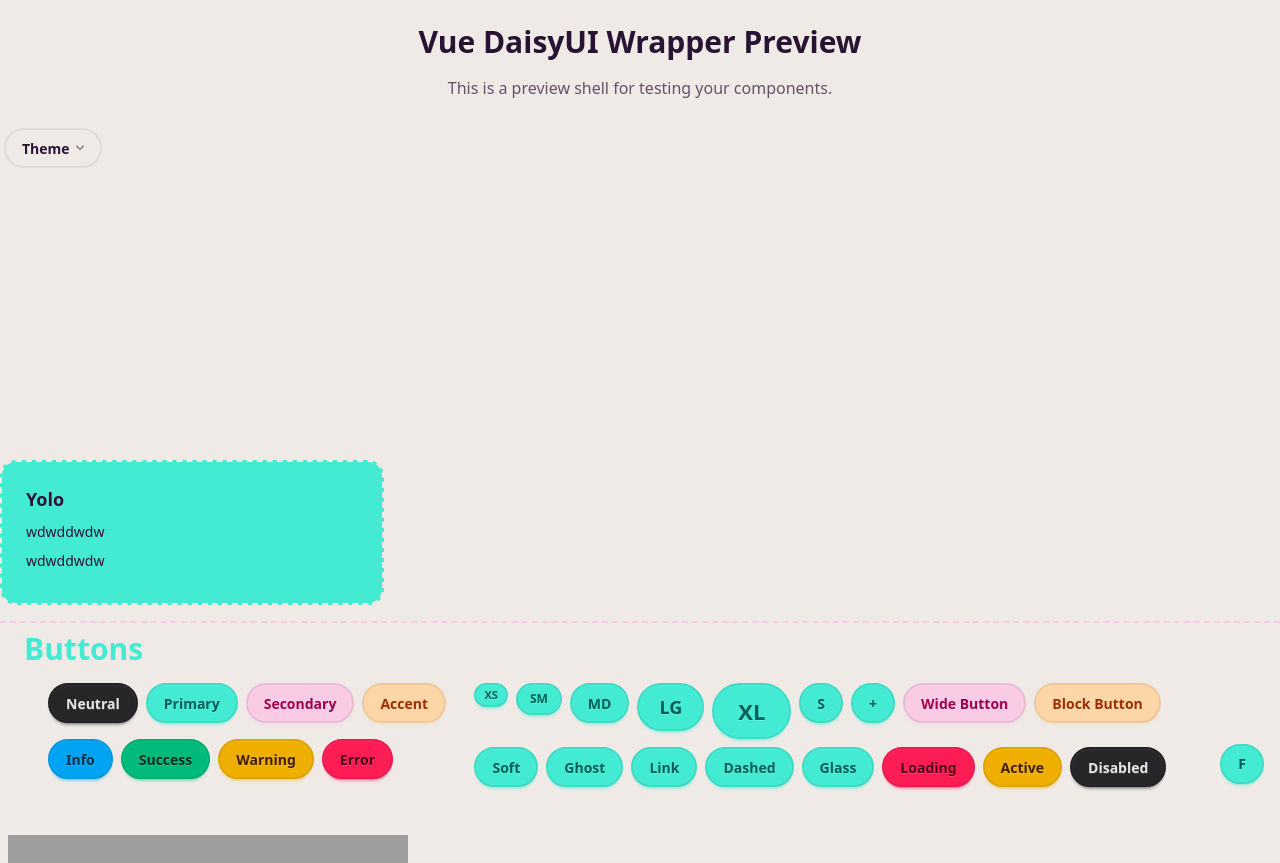
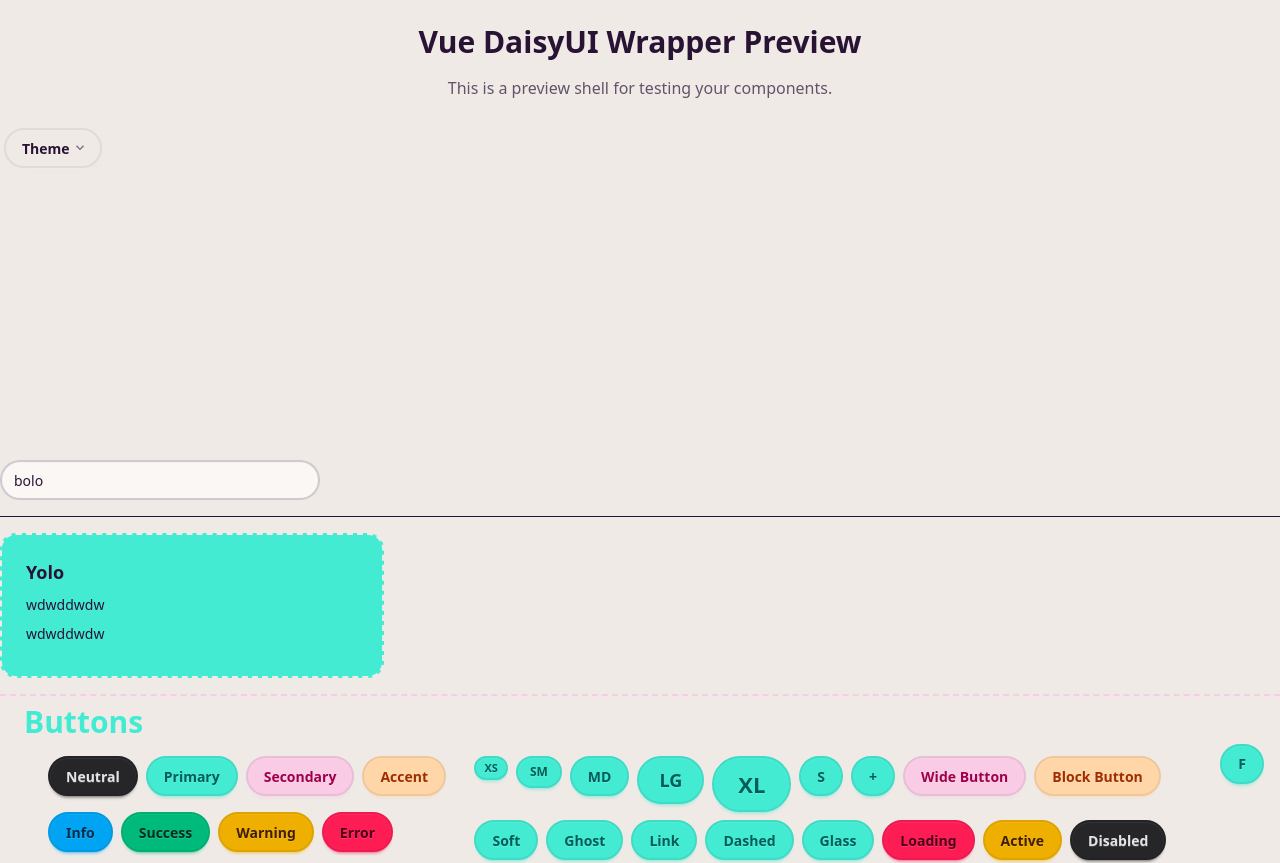
Before and after one commit to BenLehr/DaiVee, a Vue app: page / in a window 1280 px wide. Shown: the top 863 px of the page. Built offline with nearby package versions, Linux system fonts and the light colour scheme; grey boxes are pictures that could not be loaded.

Commit message:
Enhance input handling and add form previews
Added $attrs binding in Input.vue for better attribute passing. Introduced ExampleForm and TextInput components for form preview and modeling. Cleaned up Fab.vue by removing unnecessary lines for improved readability.

```diff
--- a/src/App.vue
+++ b/src/App.vue
@@ -9,6 +9,7 @@
 import CardBody    from "./components/card/CardBody.vue";
 import CardActions from "./components/card/CardActions.vue";
 import { Fab }     from "@/components/fab/index.js";
+import ExampleForm from "@/previews/ExampleForm.vue";
 </script>
 
 
@@ -17,6 +18,10 @@
     <ThemeSwitch></ThemeSwitch>
 
     <div class="flex flex-col gap-4">
+
+        <ExampleForm></ExampleForm>
+
+        <hr>
 
         <Card class="w-96 bg-primary" :style="'dash'">
             <CardBody>
--- a/src/components/fab/Fab.vue
+++ b/src/components/fab/Fab.vue
@@ -3,7 +3,6 @@
 import {useVariantClasses} from '@/composables/useVariantClasses'
 import {fabVariants, type FabVariants} from '.'
 import { useSlots } from 'vue'
-
 
 // Accept card props
 const props = defineProps<{
@@ -13,9 +12,7 @@
 
 // Merge CVA + user classes
 const classes = useVariantClasses(fabVariants, props);
-
 const slots = useSlots();
-
 </script>
 
 <template>
--- a/src/components/input/Input.vue
+++ b/src/components/input/Input.vue
@@ -15,7 +15,7 @@
 </script>
 
 <template>
-    <input :class="classes"/>
+    <input v-bind="$attrs" :class="classes"/>
 </template>
 
 <style scoped>
--- /dev/null
+++ b/src/previews/ExampleForm.vue
@@ -0,0 +1,20 @@
+<script setup lang="ts">
+
+import TextInput from "@/previews/TextInput.vue";
+import {ref} from "vue";
+
+const yolo = ref('bolo')
+
+</script>
+
+<template>
+
+    <form>
+        <TextInput v-model="yolo" ></TextInput>
+    </form>
+
+</template>
+
+<style scoped>
+
+</style>
--- /dev/null
+++ b/src/previews/TextInput.vue
@@ -0,0 +1,34 @@
+<script setup lang="ts">
+
+import {Input} from "@/components/input";
+
+import { useAttrs } from 'vue'
+
+const props = defineProps<{
+    modelValue: string,
+    readonly?: boolean
+}>();
+
+const emit = defineEmits<{
+    'update:modelValue': [value: string]
+}>();
+
+const attrs = useAttrs();
+const onInput = (event: Event) => {
+    const target = event.target as HTMLInputElement;
+    emit('update:modelValue', target.value);
+}
+
+</script>
+
+<template>
+    <Input v-bind="attrs"
+           :value="modelValue"
+           :readonly="readonly"
+           @input="onInput"
+    ></Input>
+</template>
+
+<style scoped>
+
+</style>
```
